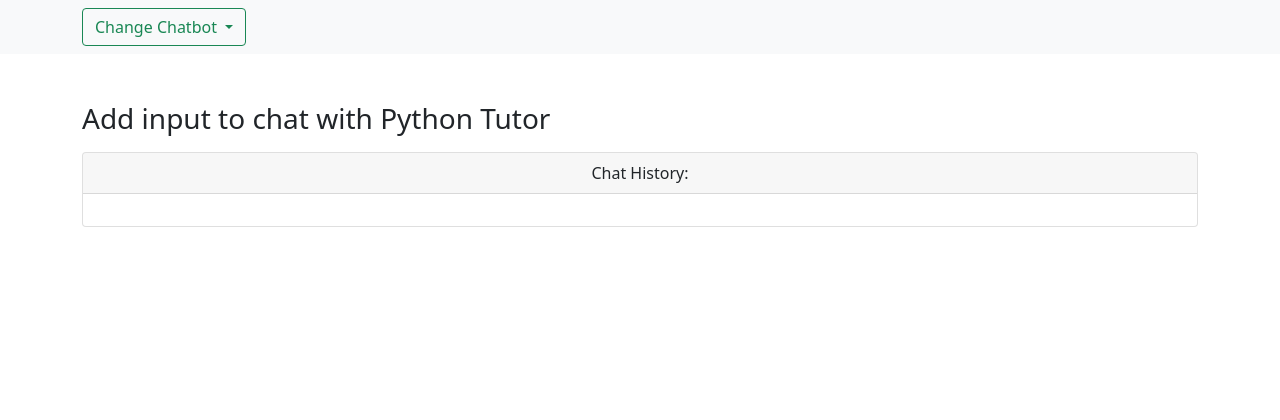
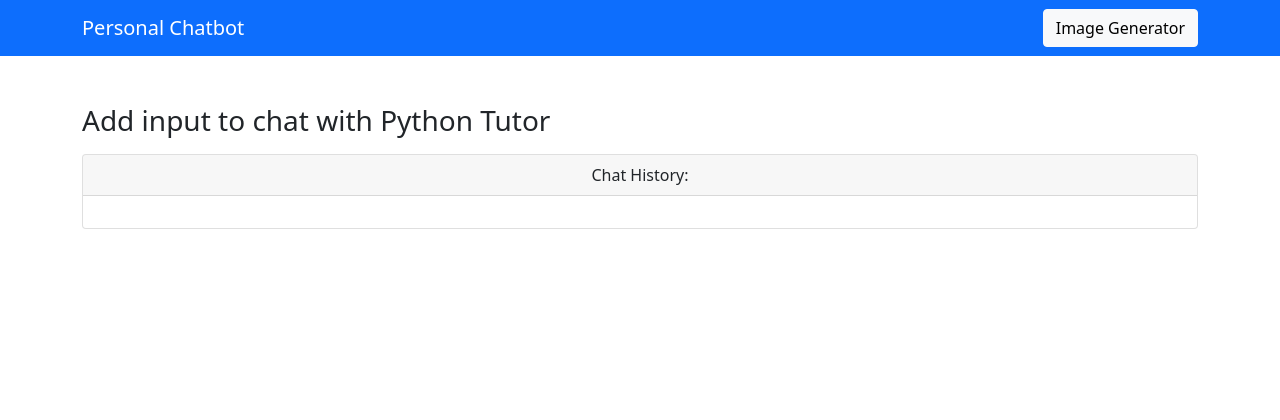
Before and after one commit to Anshi231/Chatbot, a FastAPI app: page / in a window 1280 px wide. Shown: the top 420 px of the page. Run offline with FastAPI, Linux system fonts and the light colour scheme.

Commit message:
Update navbar.html

```diff
--- a/Templates/navbar.html
+++ b/Templates/navbar.html
@@ -1,14 +1,6 @@
-<nav class="navbar navbar-light bg-light">
-  <div class="container-md">
-    <div class="btn-group">
-      <button type="button" class="btn btn-outline-success dropdown-toggle"
-              data-bs-toggle="dropdown" aria-expanded="false">
-        Change Chatbot
-      </button>
-      <ul class="dropdown-menu">
-        <li><a class="dropdown-item" href="/">Chatbot</a></li>
-        <li><a class="dropdown-item" href="/image">Image Generator</a></li>
-      </ul>
+<nav class = "navbar navbar-dark bg-primary">
+    <div class="container-md">
+        <a class="navbar-brand" href = "/"> Personal Chatbot</a>
+        <a class="btn btn-light" type="button" href="/image">Image Generator</a>
     </div>
-  </div>
 </nav>
```
